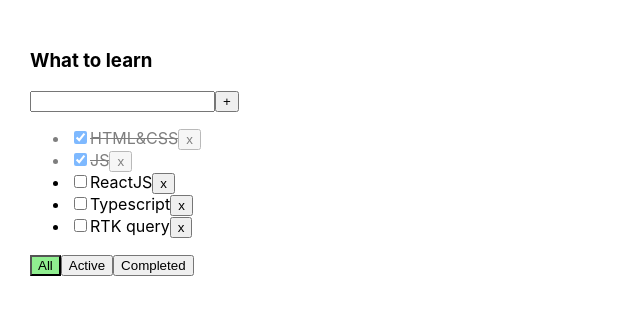
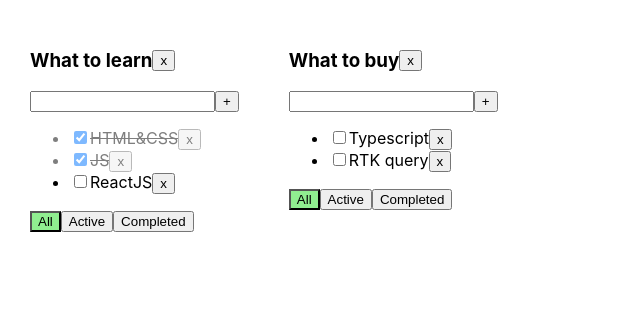
Before and after one commit to mrvan115/todolist, a React (Vite) app: page / in a window 1280 px wide. Shown: the top 314 px of the page, without its empty margins (0-640 px from the left). Built offline with nearby package versions, Linux system fonts and the light colour scheme.

Commit message:
s2w1 = Ассоциативный массив. Рефакторинг кода для выполнения CRUD-операций с более сложной структурой данных..

```diff
--- a/src/App.css
+++ b/src/App.css
@@ -23,3 +23,8 @@
   opacity: 0.5;
   text-decoration: line-through;
 }
+
+.container {
+  display: flex;
+  align-items: center;
+}
--- a/src/App.tsx
+++ b/src/App.tsx
@@ -11,49 +11,88 @@
 
 export type FilterValues = 'all' | 'active' | 'completed'
 
+export type Todolist = {
+    id: string
+    title: string
+    filter: FilterValues
+}
+
+//Также для этой задачи также подходит утилитный тип Typescript Record (style guide):
+export type TasksState = {
+    [key: string]: Task[]
+}
+
 export const App = () => {
-    const [filter, setFilter] = useState<FilterValues>('all')
+    const todolistId1 = v1()
+    const todolistId2 = v1()
 
-    const changeFilter = (filter: FilterValues) => {
-        setFilter(filter)
+    const [todolists, setTodolists] = useState<Todolist[]>([
+        {id: todolistId1, title: 'What to learn', filter: 'all'},
+        {id: todolistId2, title: 'What to buy', filter: 'all'},
+    ])
+
+    const [tasks, setTasks] = useState<TasksState>({
+        [todolistId1]: [
+            {id: v1(), title: 'HTML&CSS', isDone: true},
+            {id: v1(), title: 'JS', isDone: true},
+            {id: v1(), title: 'ReactJS', isDone: false},
+        ],
+        [todolistId2]: [
+            {id: v1(), title: 'Typescript', isDone: false},
+            {id: v1(), title: 'RTK query', isDone: false}
+        ]
+    })
+
+    const changeFilter = (todolistId: string, filter: FilterValues) => {
+        setTodolists(todolists.map(todolist => todolist.id === todolistId ? {...todolist, filter} : todolist))
     }
 
-    const [tasks, setTasks] = useState<Task[]>([
-        {id: v1(), title: 'HTML&CSS', isDone: true},
-        {id: v1(), title: 'JS', isDone: true},
-        {id: v1(), title: 'ReactJS', isDone: false},
-        {id: v1(), title: 'Typescript', isDone: false},
-        {id: v1(), title: 'RTK query', isDone: false}
-    ])
 
-    const deleteTask = (taskId: string) => {
-        const filteredTasks = tasks.filter(task => task.id !== taskId)
-        setTasks(filteredTasks)
+    const deleteTask = (todolistId: string, taskId: string) => {
+        setTasks({
+            ...tasks, [todolistId]: tasks[todolistId].filter(task =>
+                task.id !== taskId)
+        })
     }
 
-    const createTask = (taskTitle: string) => {
-        const newTask = {id: v1(), title: taskTitle, isDone: false}
-        setTasks([newTask, ...tasks])
+    const createTask = (todolistId: string, title: string) => {
+        const newTask = {id: v1(), title: title, isDone: false}
+        setTasks({...tasks, [todolistId]: [newTask, ...tasks[todolistId]]})
     }
 
-    const changeTaskStatus = (taskId: string, isDone: boolean) => {
-        const newState = tasks.map(task => task.id === taskId ? {...task, isDone} : task)
-        setTasks(newState)
+    const changeTaskStatus = (todolistId: string, taskId: string, isDone: boolean) => {
+        setTasks({...tasks, [todolistId]: tasks[todolistId].map(task => task.id == taskId ? {...task, isDone} : task)})
     }
 
-    let filteredTasks = tasks
-    if (filter === 'active') {
-        filteredTasks = tasks.filter(task => !task.isDone)
+    const deleteTodolist = (todolistId: string) => {
+        setTodolists(todolists.filter(todolist => todolist.id !== todolistId))
+
+        delete tasks[todolistId]
+
+        setTasks({...tasks})
     }
-    if (filter === 'completed') {
-        filteredTasks = tasks.filter(task => task.isDone)
-    }
+
 
     return (
         <div className="app">
-            <TodolistItem title={'What to learn'} tasks={filteredTasks} deleteTask={deleteTask}
-                          changeFilter={changeFilter} createTask={createTask} changeTaskStatus={changeTaskStatus}
-                          filter={filter}/>
+            {todolists.map(todolist => {
+                const todolistTasks = tasks[todolist.id]
+                let filteredTasks = todolistTasks
+                if (todolist.filter === 'active') {
+                    filteredTasks = todolistTasks.filter(task => !task.isDone)
+                }
+                if (todolist.filter === 'completed') {
+                    filteredTasks = todolistTasks.filter(task => task.isDone)
+                }
+
+                return (
+                    <TodolistItem key={todolist.id} todolist={todolist} tasks={filteredTasks} deleteTask={deleteTask}
+                                  changeFilter={changeFilter} createTask={createTask}
+                                  changeTaskStatus={changeTaskStatus} deleteTodolist={deleteTodolist}
+                    />
+                )
+            })}
+
         </div>
     )
 }
--- a/src/components/TodolistItem.tsx
+++ b/src/components/TodolistItem.tsx
@@ -1,15 +1,15 @@
-import {FilterValues, Task} from "../App.tsx";
+import {FilterValues, Task, Todolist} from "../App.tsx";
 import {Button} from "./Button.tsx";
 import {ChangeEvent, KeyboardEvent, useState} from "react";
 
 type Props = {
-    title: string
+    todolist: Todolist
     tasks: Task[]
-    deleteTask: (taskId: string) => void
-    changeFilter: (filter: FilterValues) => void
-    createTask: (taskTitle: string) => void
-    changeTaskStatus: (taskId: string, isDone: boolean) => void
-    filter: FilterValues
+    deleteTask: (todolistId: string, taskId: string) => void
+    changeFilter: (todolistId: string, filter: FilterValues) => void
+    createTask: (todolistId: string, title: string) => void
+    changeTaskStatus: (todolistId: string, taskId: string, isDone: boolean) => void
+    deleteTodolist: (todolistId: string) => void
 }
 
 export const TodolistItem = (props: Props) => {
@@ -19,7 +19,7 @@
     const createTaskHandler = () => {
         const trimmedTitle = taskTitle.trim()
         if (trimmedTitle !== '') {
-            props.createTask(trimmedTitle)
+            props.createTask(props.todolist.id, trimmedTitle)
             setTaskTitle('')
         } else {
             setError('Title is required')
@@ -37,9 +37,20 @@
         }
     }
 
+    const changeFilterHandler = (filter: FilterValues) => {
+        props.changeFilter(props.todolist.id, filter)
+    }
+
+    const deleteTodolistHandler = () => {
+        props.deleteTodolist(props.todolist.id)
+    }
+
     return (
         <div>
-            <h3>{props.title}</h3>
+            <div className={'container'}>
+                <h3>{props.todolist.title}</h3>
+                <Button title={'x'} onClick={deleteTodolistHandler} />
+            </div>
             <div>
                 <input className={error ? 'error' : ''} value={taskTitle}
                        onChange={changeTaskTitleHandler}
@@ -53,11 +64,11 @@
                 <ul>
                     {props.tasks.map(task => {
                         const deleteTaskHandler = () => {
-                            props.deleteTask(task.id)
+                            props.deleteTask(props.todolist.id, task.id)
                         }
                         const changeTaskStatusHandler = (e: ChangeEvent<HTMLInputElement>) => {
                             const newStatusValue = e.currentTarget.checked
-                            props.changeTaskStatus(task.id, newStatusValue)
+                            props.changeTaskStatus(props.todolist.id, task.id, newStatusValue)
                         }
                         return (
                             <li key={task.id} className={task.isDone ? 'is-done' : ''}>
@@ -70,12 +81,12 @@
                 </ul>
             )}
             <div>
-                <Button className={props.filter === 'all' ? 'active-filter' : ''} title={'All'}
-                        onClick={() => props.changeFilter('all')}/>
-                <Button className={props.filter === 'active' ? 'active-filter' : ''} title={'Active'}
-                        onClick={() => props.changeFilter('active')}/>
-                <Button className={props.filter === 'completed' ? 'active-filter' : ''} title={'Completed'}
-                        onClick={() => props.changeFilter('completed')}/>
+                <Button className={props.todolist.filter === 'all' ? 'active-filter' : ''} title={'All'}
+                        onClick={() => changeFilterHandler('all')}/>
+                <Button className={props.todolist.filter === 'active' ? 'active-filter' : ''} title={'Active'}
+                        onClick={() => changeFilterHandler('active')}/>
+                <Button className={props.todolist.filter === 'completed' ? 'active-filter' : ''} title={'Completed'}
+                        onClick={() => changeFilterHandler('completed')}/>
             </div>
         </div>
     );
```
